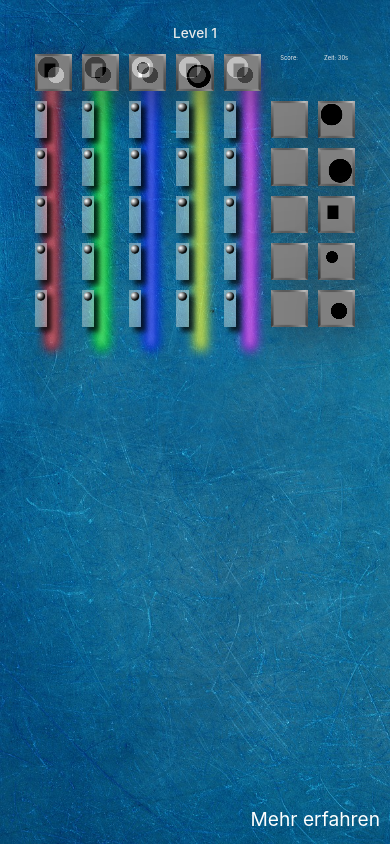
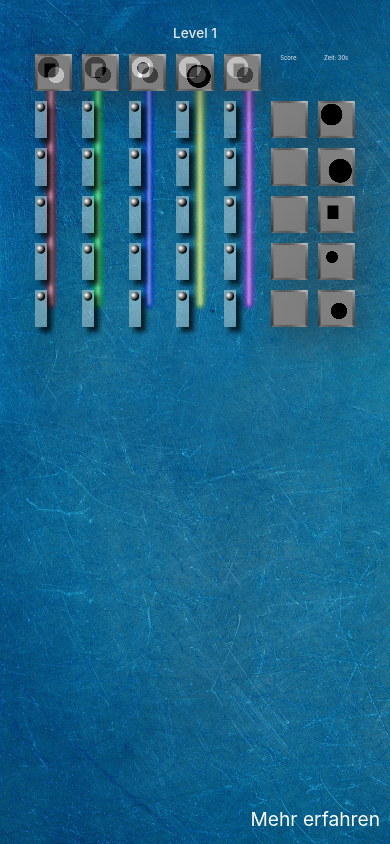
Before and after one commit to DennisLoska/Overlays, a website: page src/index.html in a window 390 px wide. Drawn offline with Linux system fonts and the light colour scheme; files that its build step writes are made by us from their sources.

Commit message:
finishing lightrays with minor bugs in mobile versions

```diff
--- a/src/css/style.css
+++ b/src/css/style.css
@@ -367,7 +367,10 @@ a.nav-link:hover {
   max-height: 150px;
   text-align: left;
   z-index: 1;
-  position: relative; }
+  position: relative;
+  /* individual offset of horizontal rays per column */
+  /* individual length of horizontal rays per col and game-type (3,4 or 5 tiles per row) tiles --> numPics */
+  /* individual length of vertical rays per col and amount of tiles --> numPics */ }
   .tile-square-wrapper .tile-square {
     background-color: gold;
     display: inline-block;
@@ -416,7 +419,7 @@ a.nav-link:hover {
     -o-transform-origin: 40% 25%;
     -webkit-transform-origin: 40% 25%;
     transform-origin: 40% 25%; }
-  .tile-square-wrapper div.light-rays {
+  .tile-square-wrapper .light-rays {
     background: white;
     -webkit-filter: blur(3px);
     -moz-filter: blur(3px);
@@ -425,13 +428,13 @@ a.nav-link:hover {
     filter: blur(3px);
     border-radius: 5px;
     margin-top: 10px;
-    width: 0.4vw;
-    max-height: 800px;
+    width: 3px;
+    max-height: 950px;
     height: 42vw;
-    opacity: .9;
+    opacity: .8;
     margin-right: auto;
     z-index: 0; }
-  .tile-square-wrapper div.horizontal-rays {
+  .tile-square-wrapper .horizontal-rays {
     -webkit-transform: rotateZ(-90deg);
     -webkit-transform-style: preserve-3d;
     transform: rotateZ(-90deg);
@@ -444,66 +447,119 @@ a.nav-link:hover {
     z-index: 0;
     margin-top: -60%;
     display: none;
-    height: 20vw; }
-  .tile-square-wrapper div.show-rays {
+    height: 20vw;
+    max-height: 750px; }
+  .tile-square-wrapper .show-rays {
     display: block; }
   .tile-square-wrapper #light-ray-0,
-  .tile-square-wrapper #hor-light-ray-00,
-  .tile-square-wrapper #hor-light-ray-01,
-  .tile-square-wrapper #hor-light-ray-02,
-  .tile-square-wrapper #hor-light-ray-03,
-  .tile-square-wrapper #hor-light-ray-04 {
-    margin-left: 43.5%;
+  .tile-square-wrapper .hor-light-ray-0 {
+    margin-left: 40%;
     -webkit-box-shadow: 0px 0px 10px 5px red;
     -moz-box-shadow: 0px 0px 10px 5px red;
     box-shadow: 0px 0px 10px 5px red; }
   .tile-square-wrapper #light-ray-1,
-  .tile-square-wrapper #hor-light-ray-10,
-  .tile-square-wrapper #hor-light-ray-11,
-  .tile-square-wrapper #hor-light-ray-12,
-  .tile-square-wrapper #hor-light-ray-13,
-  .tile-square-wrapper #hor-light-ray-14 {
-    margin-left: 51%;
+  .tile-square-wrapper .hor-light-ray-1 {
+    margin-left: 40%;
     -webkit-box-shadow: 0px 0px 10px 5px lime;
     -moz-box-shadow: 0px 0px 10px 5px lime;
     box-shadow: 0px 0px 10px 5px lime; }
   .tile-square-wrapper #light-ray-2,
-  .tile-square-wrapper #hor-light-ray-20,
-  .tile-square-wrapper #hor-light-ray-21,
-  .tile-square-wrapper #hor-light-ray-22,
-  .tile-square-wrapper #hor-light-ray-23,
-  .tile-square-wrapper #hor-light-ray-24 {
-    margin-left: 56.5%;
+  .tile-square-wrapper .hor-light-ray-2 {
+    margin-left: 50%;
     -webkit-box-shadow: 0px 0px 10px 5px blue;
     -moz-box-shadow: 0px 0px 10px 5px blue;
     box-shadow: 0px 0px 10px 5px blue; }
   .tile-square-wrapper #light-ray-3,
-  .tile-square-wrapper #hor-light-ray-30,
-  .tile-square-wrapper #hor-light-ray-31,
-  .tile-square-wrapper #hor-light-ray-32,
-  .tile-square-wrapper #hor-light-ray-33,
-  .tile-square-wrapper #hor-light-ray-34 {
-    margin-left: 63%;
+  .tile-square-wrapper .hor-light-ray-3 {
+    margin-left: 60%;
     -webkit-box-shadow: 0px 0px 10px 5px yellow;
     -moz-box-shadow: 0px 0px 10px 5px yellow;
     box-shadow: 0px 0px 10px 5px yellow; }
   .tile-square-wrapper #light-ray-4,
-  .tile-square-wrapper #hor-light-ray-40,
-  .tile-square-wrapper #hor-light-ray-41,
-  .tile-square-wrapper #hor-light-ray-42,
-  .tile-square-wrapper #hor-light-ray-43,
-  .tile-square-wrapper #hor-light-ray-44 {
-    margin-left: 69.5%;
+  .tile-square-wrapper .hor-light-ray-4 {
+    margin-left: 65%;
     -webkit-box-shadow: 0px 0px 10px 5px magenta;
     -moz-box-shadow: 0px 0px 10px 5px magenta;
     box-shadow: 0px 0px 10px 5px magenta; }
+  .tile-square-wrapper .hor-light-ray-0 {
+    margin-top: -85%; }
+  .tile-square-wrapper .hor-light-ray-1 {
+    margin-top: -75%; }
+  .tile-square-wrapper .hor-light-ray-2 {
+    margin-top: -65%; }
+  .tile-square-wrapper .hor-light-ray-3 {
+    margin-top: -55%; }
+  .tile-square-wrapper .hor-light-ray-4 {
+    margin-top: -45%; }
+  .tile-square-wrapper .js-hor-light-ray-0-3 {
+    height: 350%; }
+  .tile-square-wrapper .js-hor-light-ray-1-3 {
+    height: 250%; }
+  .tile-square-wrapper .js-hor-light-ray-2-3 {
+    height: 150%; }
+  .tile-square-wrapper .js-hor-light-ray-0-4 {
+    height: 450%; }
+  .tile-square-wrapper .js-hor-light-ray-1-4 {
+    height: 350%; }
+  .tile-square-wrapper .js-hor-light-ray-2-4 {
+    height: 250%; }
+  .tile-square-wrapper .js-hor-light-ray-3-4 {
+    height: 150%; }
+  .tile-square-wrapper .js-hor-light-ray-0-5 {
+    height: 550%; }
+  .tile-square-wrapper .js-hor-light-ray-1-5 {
+    height: 450%; }
+  .tile-square-wrapper .js-hor-light-ray-2-5 {
+    height: 350%; }
+  .tile-square-wrapper .js-hor-light-ray-3-5 {
+    height: 250%; }
+  .tile-square-wrapper .js-hor-light-ray-4-5 {
+    height: 150%; }
+  .tile-square-wrapper .js-vert-light-ray-3 {
+    height: 450%; }
+  .tile-square-wrapper .js-vert-light-ray-4 {
+    height: 550%; }
+  .tile-square-wrapper .js-vert-light-ray-5 {
+    height: 650%; }
+  @media only screen and (max-width: 768px) {
+    .tile-square-wrapper .light-rays {
+      -webkit-filter: blur(1.5px);
+      -moz-filter: blur(1.5px);
+      -o-filter: blur(1.5px);
+      -ms-filter: blur(1.5px);
+      filter: blur(1.5px);
+      width: 2px; }
+    .tile-square-wrapper #light-ray-0,
+    .tile-square-wrapper .hor-light-ray-0 {
+      -webkit-box-shadow: 0px 0px 4px 2px red;
+      -moz-box-shadow: 0px 0px 4px 2px red;
+      box-shadow: 0px 0px 4px 2px red; }
+    .tile-square-wrapper #light-ray-1,
+    .tile-square-wrapper .hor-light-ray-1 {
+      -webkit-box-shadow: 0px 0px 4px 2px lime;
+      -moz-box-shadow: 0px 0px 4px 2px lime;
+      box-shadow: 0px 0px 4px 2px lime; }
+    .tile-square-wrapper #light-ray-2,
+    .tile-square-wrapper .hor-light-ray-2 {
+      -webkit-box-shadow: 0px 0px 4px 2px blue;
+      -moz-box-shadow: 0px 0px 4px 2px blue;
+      box-shadow: 0px 0px 4px 2px blue; }
+    .tile-square-wrapper #light-ray-3,
+    .tile-square-wrapper .hor-light-ray-3 {
+      -webkit-box-shadow: 0px 0px 4px 2px yellow;
+      -moz-box-shadow: 0px 0px 4px 2px yellow;
+      box-shadow: 0px 0px 4px 2px yellow; }
+    .tile-square-wrapper #light-ray-4,
+    .tile-square-wrapper .hor-light-ray-4 {
+      -webkit-box-shadow: 0px 0px 4px 2px magenta;
+      -moz-box-shadow: 0px 0px 4px 2px magenta;
+      box-shadow: 0px 0px 4px 2px magenta; } }
   @media only screen and (max-width: 1024px) {
     .tile-square-wrapper #js-game-score,
     .tile-square-wrapper #js-game-timer {
-      font-size: 2vw; }
-    .tile-square-wrapper div.light-rays {
-      height: 72vw; } }
+      font-size: 2vw; } }
 
+/*changing tile-sizes depending on 3x3, 4x4 or 5x5 and different devices */
 @media only screen and (max-width: 360px) {
   .js-tile-square-wrapper-5 {
     width: 8.9vw;
--- a/src/js/game/View.js
+++ b/src/js/game/View.js
@@ -3,7 +3,8 @@ function clickedTile(game) {
     $('.js-card').click(function () {
         let row = $(this).attr('data-row')
         let col = $(this).attr('data-col')
-        ray = $('<div class="light-rays horizontal-rays" id="hor-light-ray-' + col + row + '"></div>')
+        ray = $('<div class="light-rays horizontal-rays hor-light-ray-' + col + '"></div>')
+        ray.addClass('js-hor-light-ray-' + col + '-' + game.numPics)
         if (!($(this).next().length))
             ray.insertAfter($(this))
         $(this).next().toggleClass('show-rays')
@@ -164,7 +165,7 @@ function loadGameGUI(game) {
         area.append(row)
     }
     for (let i = 0; i < numPics; i++) {
-        $('<div class="light-rays" id="light-ray-' + i.toString() + '"></div>').insertAfter('#js-basis-image-' + i.toString());
+        $('<div class="light-rays js-vert-light-ray-' + numPics + '"' + 'id="light-ray-' + i.toString() + '"></div>').insertAfter('#js-basis-image-' + i.toString());
     }
     $('<img class="frame-overlay" src="img/bilderrahmen.png" alt="Bilderrahmen">').insertAfter('.tile-square');
     $('.js-card').click(function () {
--- a/src/scss/base/_variables.scss
+++ b/src/scss/base/_variables.scss
@@ -3,3 +3,5 @@ $red_btn: #d15151;
 $htw_green: #76b900;
 $shadow_int: 5px;
 $shadow_blur: 10px;
+$shadow_int_mobile: 2px;
+$shadow_blur_mobile: 4px;
--- a/src/scss/layout/_game_container.scss
+++ b/src/scss/layout/_game_container.scss
@@ -92,7 +92,7 @@
         -webkit-transform-origin: 40% 25%;
         transform-origin: 40% 25%;
     }
-    div.light-rays {
+    .light-rays {
         background: rgba(255, 255, 255, 1.0); //default
         -webkit-filter: blur(3px);
         -moz-filter: blur(3px);
@@ -101,14 +101,14 @@
         filter: blur(3px);
         border-radius: 5px;
         margin-top: 10px;
-        width: 0.4vw;
-        max-height: 800px;
+        width: 3px;
+        max-height: 950px;
         height: 42vw;
-        opacity: .9;
+        opacity: .8;
         margin-right: auto;
         z-index: 0;
     }
-    div.horizontal-rays {
+    .horizontal-rays {
         -webkit-transform: rotateZ(-90deg);
         -webkit-transform-style: preserve-3d;
         transform: rotateZ(-90deg);
@@ -122,75 +122,158 @@
         margin-top: -60%;
         display: none;
         height: 20vw;
+        max-height: 750px;
     }
-    div.show-rays {
+    .show-rays {
         display: block;
     }
     #light-ray-0,
-    #hor-light-ray-00,
-    #hor-light-ray-01,
-    #hor-light-ray-02,
-    #hor-light-ray-03,
-    #hor-light-ray-04 {
-        margin-left: 43.5%;
+    .hor-light-ray-0 {
+        margin-left: 40%;
         -webkit-box-shadow: 0px 0px $shadow_blur $shadow_int rgba(255, 0, 0, 1);
         -moz-box-shadow: 0px 0px $shadow_blur $shadow_int rgba(255, 0, 0, 1);
-        box-shadow: 0px 0px $shadow_blur $shadow_int rgba(255, 0, 0, 1); //background: linear-gradient(to top, rgba(255, 0, 0, 0.0), rgba(255, 0, 0, 1));
+        box-shadow: 0px 0px $shadow_blur $shadow_int rgba(255, 0, 0, 1);
     }
     #light-ray-1,
-    #hor-light-ray-10,
-    #hor-light-ray-11,
-    #hor-light-ray-12,
-    #hor-light-ray-13,
-    #hor-light-ray-14 {
-        margin-left: 51%;
+    .hor-light-ray-1 {
+        margin-left: 40%;
         -webkit-box-shadow: 0px 0px $shadow_blur $shadow_int rgba(0, 255, 0, 1);
         -moz-box-shadow: 0px 0px $shadow_blur $shadow_int rgba(0, 255, 0, 1);
-        box-shadow: 0px 0px $shadow_blur $shadow_int rgba(0, 255, 0, 1); //background: linear-gradient(to top, rgba(255, 0, 0, 0.0), rgba(0, 255, 0, 1));
+        box-shadow: 0px 0px $shadow_blur $shadow_int rgba(0, 255, 0, 1);
     }
     #light-ray-2,
-    #hor-light-ray-20,
-    #hor-light-ray-21,
-    #hor-light-ray-22,
-    #hor-light-ray-23,
-    #hor-light-ray-24 {
-        margin-left: 56.5%;
+    .hor-light-ray-2 {
+        margin-left: 50%;
         -webkit-box-shadow: 0px 0px $shadow_blur $shadow_int rgba(0, 0, 255, 1);
         -moz-box-shadow: 0px 0px $shadow_blur $shadow_int rgba(0, 0, 255, 1);
-        box-shadow: 0px 0px $shadow_blur $shadow_int rgba(0, 0, 255, 1); //background: linear-gradient(to top, rgba(255, 0, 0, 0.0), rgba(0, 0, 255, 1));
+        box-shadow: 0px 0px $shadow_blur $shadow_int rgba(0, 0, 255, 1);
     }
     #light-ray-3,
-    #hor-light-ray-30,
-    #hor-light-ray-31,
-    #hor-light-ray-32,
-    #hor-light-ray-33,
-    #hor-light-ray-34 {
-        margin-left: 63%;
+    .hor-light-ray-3 {
+        margin-left: 60%;
         -webkit-box-shadow: 0px 0px $shadow_blur $shadow_int rgba(255, 255, 0, 1);
         -moz-box-shadow: 0px 0px $shadow_blur $shadow_int rgba(255, 255, 0, 1);
-        box-shadow: 0px 0px $shadow_blur $shadow_int rgba(255, 255, 0, 1); //background: linear-gradient(to top, rgba(255, 0, 0, 0.0), rgba(255, 255, 0, 1));
+        box-shadow: 0px 0px $shadow_blur $shadow_int rgba(255, 255, 0, 1);
     }
     #light-ray-4,
-    #hor-light-ray-40,
-    #hor-light-ray-41,
-    #hor-light-ray-42,
-    #hor-light-ray-43,
-    #hor-light-ray-44 {
-        margin-left: 69.5%;
+    .hor-light-ray-4 {
+        margin-left: 65%;
         -webkit-box-shadow: 0px 0px $shadow_blur $shadow_int rgba(255, 0, 255, 1);
         -moz-box-shadow: 0px 0px $shadow_blur $shadow_int rgba(255, 0, 255, 1);
-        box-shadow: 0px 0px $shadow_blur $shadow_int rgba(255, 0, 255, 1); //background: linear-gradient(to top, rgba(255, 0, 0, 0.0), rgba(255, 0, 255, 1));
+        box-shadow: 0px 0px $shadow_blur $shadow_int rgba(255, 0, 255, 1);
+    }
+    /* individual offset of horizontal rays per column */
+    .hor-light-ray-0 {
+        margin-top: -85%;
+    }
+    .hor-light-ray-1 {
+        margin-top: -75%;
+    }
+    .hor-light-ray-2 {
+        margin-top: -65%;
+    }
+    .hor-light-ray-3 {
+        margin-top: -55%;
+    }
+    .hor-light-ray-4 {
+        margin-top: -45%;
+    }
+    /* individual length of horizontal rays per col and game-type (3,4 or 5 tiles per row) tiles --> numPics */
+    .js-hor-light-ray-0-3 {
+        height: 350%;
+    }
+    .js-hor-light-ray-1-3 {
+        height: 250%;
+    }
+    .js-hor-light-ray-2-3 {
+        height: 150%;
+    }
+    .js-hor-light-ray-0-4 {
+        height: 450%;
+    }
+    .js-hor-light-ray-1-4 {
+        height: 350%;
+    }
+    .js-hor-light-ray-2-4 {
+        height: 250%;
+    }
+    .js-hor-light-ray-3-4 {
+        height: 150%;
+    }
+    .js-hor-light-ray-0-5 {
+        height: 550%;
+    }
+    .js-hor-light-ray-1-5 {
+        height: 450%;
+    }
+    .js-hor-light-ray-2-5 {
+        height: 350%;
+    }
+    .js-hor-light-ray-3-5 {
+        height: 250%;
+    }
+    .js-hor-light-ray-4-5 {
+        height: 150%;
+    }
+    /* individual length of vertical rays per col and amount of tiles --> numPics */
+    .js-vert-light-ray-3 {
+        height: 450%;
+    }
+    .js-vert-light-ray-4 {
+        height: 550%;
+    }
+    .js-vert-light-ray-5 {
+        height: 650%;
+    }
+    @media only screen and (max-width: 768px) {
+        .light-rays {
+            -webkit-filter: blur(1.5px);
+            -moz-filter: blur(1.5px);
+            -o-filter: blur(1.5px);
+            -ms-filter: blur(1.5px);
+            filter: blur(1.5px);
+            width: 2px;
+        }
+        #light-ray-0,
+        .hor-light-ray-0 {
+            -webkit-box-shadow: 0px 0px $shadow_blur_mobile $shadow_int_mobile rgba(255, 0, 0, 1);
+            -moz-box-shadow: 0px 0px $shadow_blur_mobile $shadow_int_mobile rgba(255, 0, 0, 1);
+            box-shadow: 0px 0px $shadow_blur_mobile $shadow_int_mobile rgba(255, 0, 0, 1);
+        }
+        #light-ray-1,
+        .hor-light-ray-1 {
+            -webkit-box-shadow: 0px 0px $shadow_blur_mobile $shadow_int_mobile rgba(0, 255, 0, 1);
+            -moz-box-shadow: 0px 0px $shadow_blur_mobile $shadow_int_mobile rgba(0, 255, 0, 1);
+            box-shadow: 0px 0px $shadow_blur_mobile $shadow_int_mobile rgba(0, 255, 0, 1);
+        }
+        #light-ray-2,
+        .hor-light-ray-2 {
+            -webkit-box-shadow: 0px 0px $shadow_blur_mobile $shadow_int_mobile rgba(0, 0, 255, 1);
+            -moz-box-shadow: 0px 0px $shadow_blur_mobile $shadow_int_mobile rgba(0, 0, 255, 1);
+            box-shadow: 0px 0px $shadow_blur_mobile $shadow_int_mobile rgba(0, 0, 255, 1);
+        }
+        #light-ray-3,
+        .hor-light-ray-3 {
+            -webkit-box-shadow: 0px 0px $shadow_blur_mobile $shadow_int_mobile rgba(255, 255, 0, 1);
+            -moz-box-shadow: 0px 0px $shadow_blur_mobile $shadow_int_mobile rgba(255, 255, 0, 1);
+            box-shadow: 0px 0px $shadow_blur_mobile $shadow_int_mobile rgba(255, 255, 0, 1);
+        }
+        #light-ray-4,
+        .hor-light-ray-4 {
+            -webkit-box-shadow: 0px 0px $shadow_blur_mobile $shadow_int_mobile rgba(255, 0, 255, 1);
+            -moz-box-shadow: 0px 0px $shadow_blur_mobile $shadow_int_mobile rgba(255, 0, 255, 1);
+            box-shadow: 0px 0px $shadow_blur_mobile $shadow_int_mobile rgba(255, 0, 255, 1);
+        }
     }
     @media only screen and (max-width: 1024px) {
         #js-game-score,
         #js-game-timer {
             font-size: 2vw;
         }
-        div.light-rays {
-            height: 72vw;
-        }
     }
 }
+
+/*changing tile-sizes depending on 3x3, 4x4 or 5x5 and different devices */
 
 @media only screen and (max-width: 360px) {
     .js-tile-square-wrapper-5 {
```
